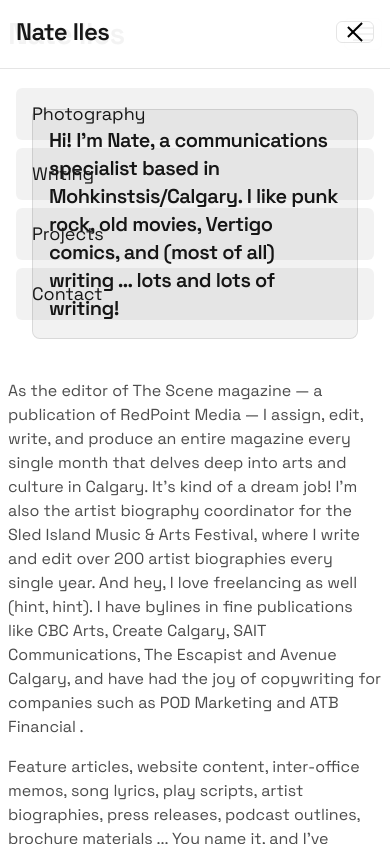
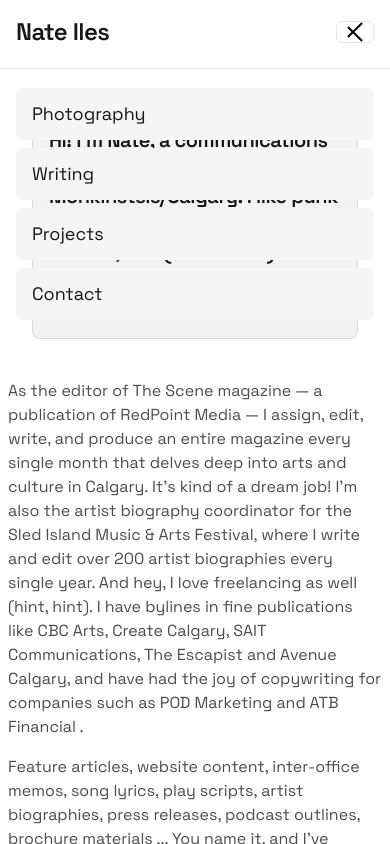
Before and after one commit to connkat/nate-iles, a Next.js app: page / in a window 390 px wide. Both pictures are taken after a click on the button "Open menu". Shown: the top 844 px of the page. Built offline with nearby package versions, Linux system fonts and the light colour scheme.

Commit message:
mobile fix

```diff
--- a/src/components/Header.tsx
+++ b/src/components/Header.tsx
@@ -11,11 +11,11 @@ export default function Header() {
   const [open, setOpen] = useState(false);
   const texts =
     pathname === "/photography"
-      ? ["Nathan Iles", "Photographer"]
+      ? ["Nate Iles", "Photographer"]
       : pathname === "/writing"
-      ? ["Nathan Iles", "Writer"]
+      ? ["Nate Iles", "Writer"]
       : pathname === "/projects"
-      ? ["Nathan Iles", "Punk Rocker"]
+      ? ["Nate Iles", "Punk Rocker"]
       : ["Nate Iles", "Photographer", "Writer", "Punk Rocker"];
   const title = useScrambledSequence(texts, progress, { hold: 0.45 });
   const links = [
@@ -73,7 +73,7 @@ export default function Header() {
       </button>
 
       {open ? (
-        <div className="sm:hidden fixed inset-0 z-[60] bg-white/95 dark:bg-black/95">
+        <div className="sm:hidden fixed inset-0 z-[60] bg-white dark:bg-black">
           <div className="flex items-center justify-between px-4 py-4">
             <Link href="/" className="hover:opacity-90 transition !no-underline" onClick={() => setOpen(false)}>
               <h1 className="text-2xl font-semibold tracking-tight">{title}</h1>
@@ -99,10 +99,10 @@ export default function Header() {
                   aria-current={active ? "page" : undefined}
                   className={[
                     "block w-full px-4 py-3 rounded-md text-lg",
-                    "!no-underline text-black dark:text-white",
+                    "!no-underline",
                     active
-                      ? "bg-black text-white dark:bg-white dark:text-black"
-                      : "bg-black/5 hover:bg-black/10 dark:bg-white/5 dark:hover:bg-white/10",
+                      ? "bg-white !text-black dark:bg-white dark:!text-black"
+                      : "bg-neutral-100 hover:bg-neutral-200 text-black dark:text-white dark:bg-neutral-900 dark:hover:bg-neutral-800",
                   ].join(" ")}
                 >
                   {label}
```
